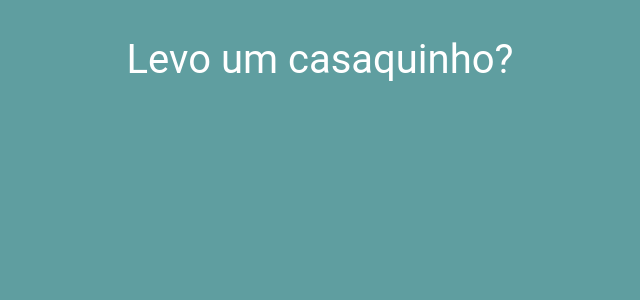
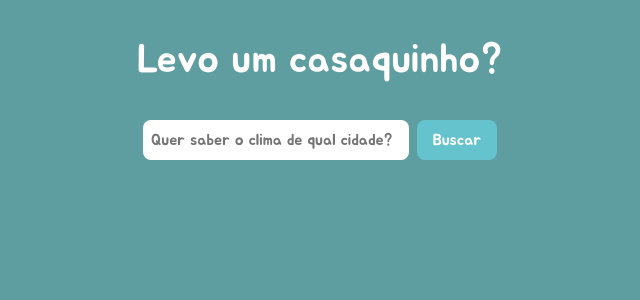
Before and after one commit to montenegroleticia/Weather, a React (Vite) app: page / in a window 1280 px wide. Shown: the top 300 px of the page, without its empty margins (320-960 px from the left). Built offline with nearby package versions, Linux system fonts and the light colour scheme.

Commit message:
SearchBar layout

```diff
--- a/index.html
+++ b/index.html
@@ -1,9 +1,15 @@
-<!doctype html>
+<!DOCTYPE html>
 <html lang="en">
   <head>
     <meta charset="UTF-8" />
     <link rel="icon" type="image/svg+xml" href="/vite.svg" />
     <meta name="viewport" content="width=device-width, initial-scale=1.0" />
+    <link rel="preconnect" href="https://fonts.googleapis.com" />
+    <link rel="preconnect" href="https://fonts.gstatic.com" crossorigin />
+    <link
+      href="https://fonts.googleapis.com/css2?family=Jua&display=swap"
+      rel="stylesheet"
+    />
     <title>Weather</title>
   </head>
   <body>
--- a/src/App.jsx
+++ b/src/App.jsx
@@ -1,9 +1,11 @@
+import SearchBar from "./components/SearchBar/inde";
 import HomePage from "./pages/HomePage";
 
 function App() {
   return (
     <>
       <HomePage />
+      <SearchBar />
     </>
   );
 }
--- a/src/components/Header/style.jsx
+++ b/src/components/Header/style.jsx
@@ -5,7 +5,7 @@ export const ContainerHeader = styled.div`
   h1 {
     color: #fff;
     text-align: center;
-    font-family: "Roboto";
+    font-family: "Jua";
     font-size: 40px;
   }
 `;
--- /dev/null
+++ b/src/components/SearchBar/inde.jsx
@@ -0,0 +1,12 @@
+import { ContainerSearch } from "./style";
+
+function SearchBar() {
+  return (
+    <ContainerSearch>
+      <input type="text" placeholder="Quer saber o clima de qual cidade?" />
+      <button>Buscar</button>
+    </ContainerSearch>
+  );
+}
+
+export default SearchBar;
--- /dev/null
+++ b/src/components/SearchBar/style.jsx
@@ -0,0 +1,31 @@
+import styled from "styled-components";
+
+export const ContainerSearch = styled.div`
+  display: flex;
+  justify-content: center;
+  align-items: center;
+  gap: 8px;
+  input {
+    width: 250px;
+    height: 24px;
+    border-radius: 8px;
+    border: transparent;
+    padding: 8px;
+    outline: none;
+    font-family: "Jua";
+    font-size: 16px;
+  }
+  button {
+    width: 80px;
+    height: 40px;
+    border-radius: 8px;
+    border: transparent;
+    font-family: "Jua";
+    color: #fff;
+    font-size: 16px;
+    background-color: #64c3cc;
+    &:hover {
+      background-color: #63ced8;
+    }
+  }
+`;
```
